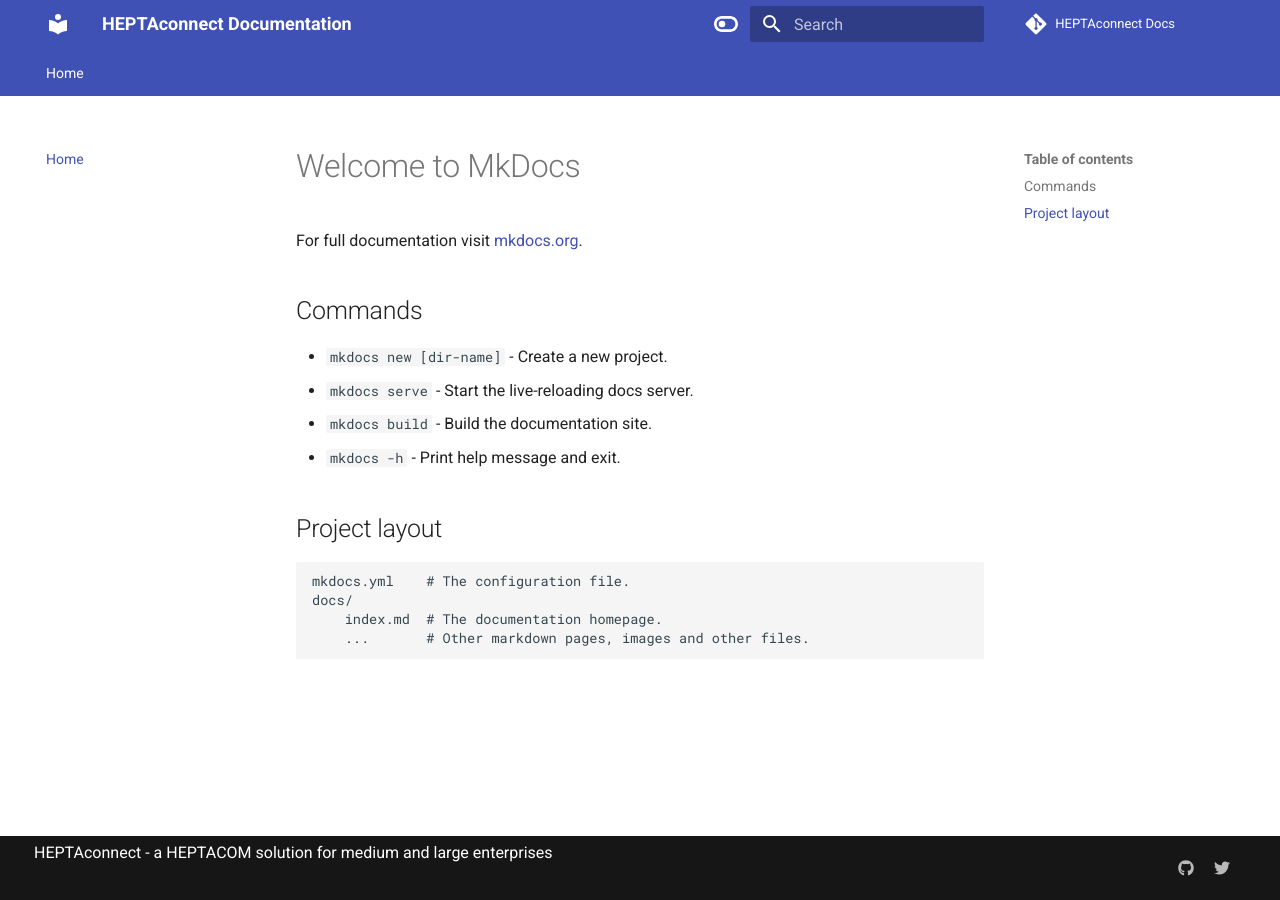
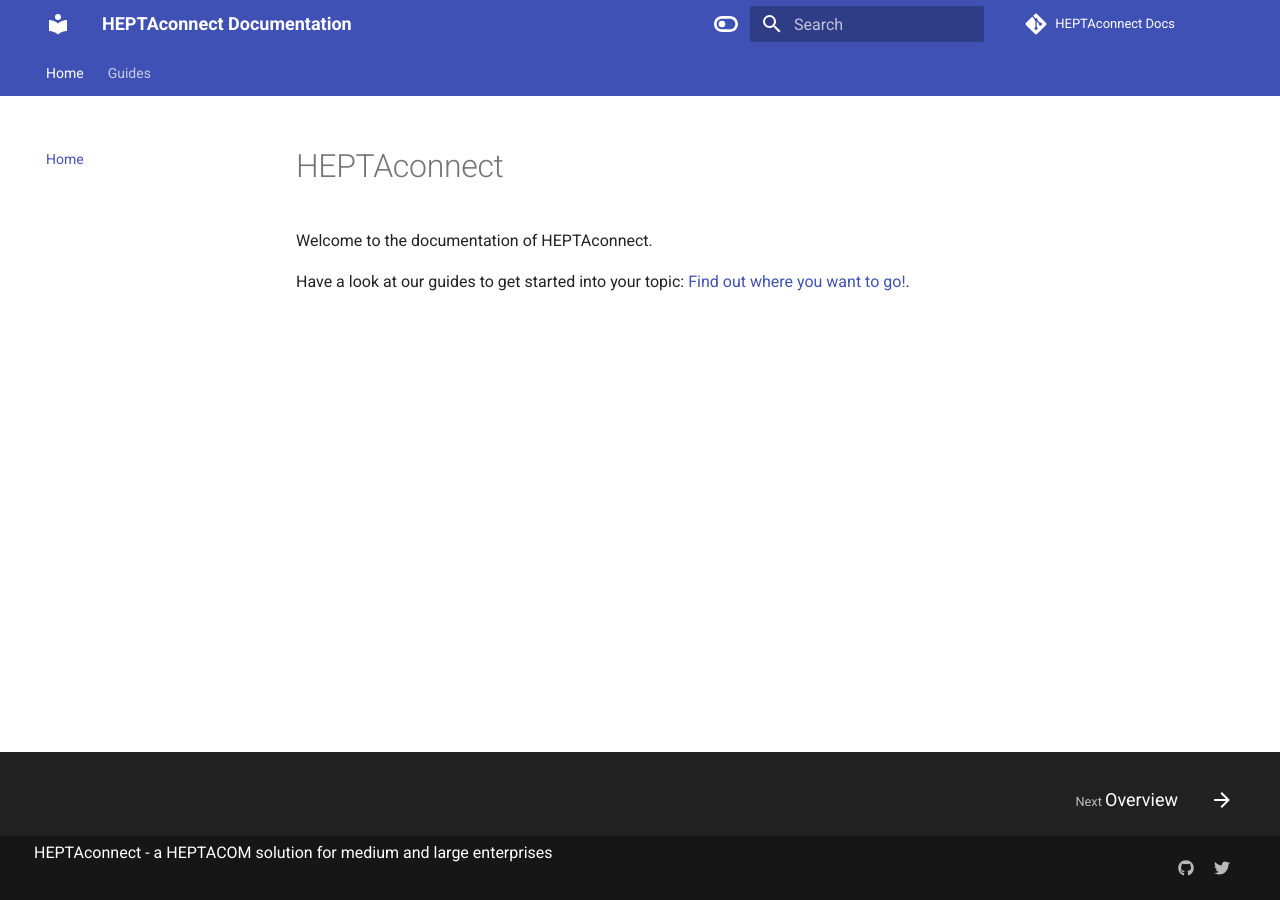
Before and after one commit to HEPTACOM/heptaconnect-docs, an MkDocs documentation site: the page built from docs/index.md, in a window 1280 px wide. Built offline with MkDocs 1.6.1 and Material for MkDocs 9.7.7, drawn with Linux system fonts in a browser that asks for light colours; comment, search, counter and statistics services are not loaded.

Commit message:
Add guide entry

```diff
--- a/docs/index.md
+++ b/docs/index.md
@@ -1,17 +1,7 @@
-# Welcome to MkDocs
+# HEPTAconnect
 
-For full documentation visit [mkdocs.org](https://www.mkdocs.org).
+Welcome to the documentation of HEPTAconnect.
 
-## Commands
+Have a look at our guides to get started into your topic: [Find out where you want to go!](./guides/index.md).
 
-* `mkdocs new [dir-name]` - Create a new project.
-* `mkdocs serve` - Start the live-reloading docs server.
-* `mkdocs build` - Build the documentation site.
-* `mkdocs -h` - Print help message and exit.
-
-## Project layout
-
-    mkdocs.yml    # The configuration file.
-    docs/
-        index.md  # The documentation homepage.
-        ...       # Other markdown pages, images and other files.
+<!-- TODO Improve landing page -->
--- a/mkdocs.yml
+++ b/mkdocs.yml
@@ -59,3 +59,5 @@
 # Page tree
 nav:
     - Home: index.md
+    - Guides:
+          - Overview: guides/index.md
```
Also changed, not shown: docs/guides/index.md (added, +26 -0 lines).
